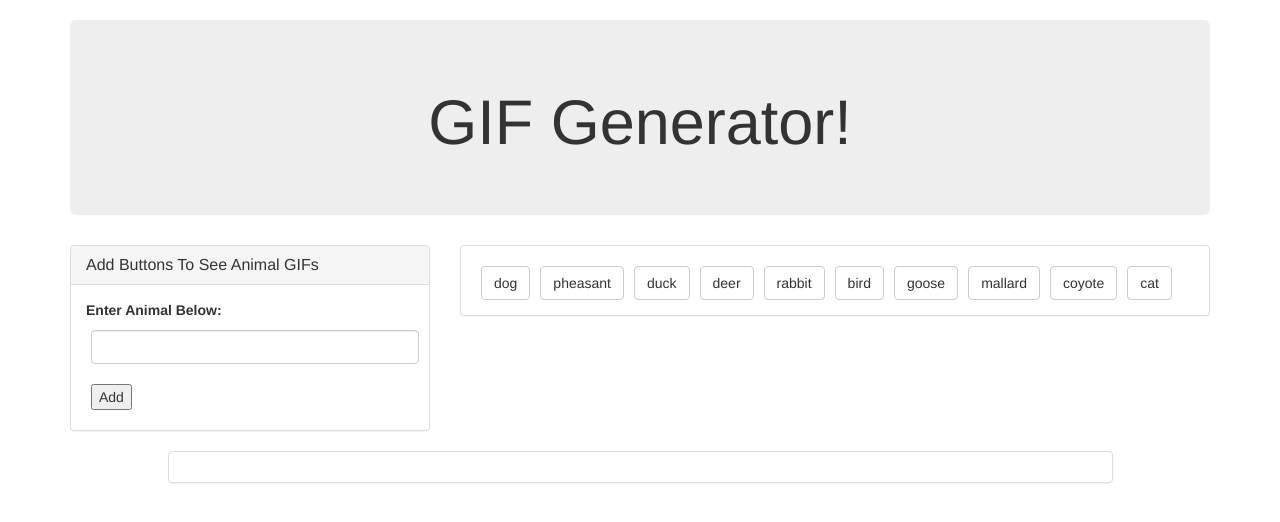
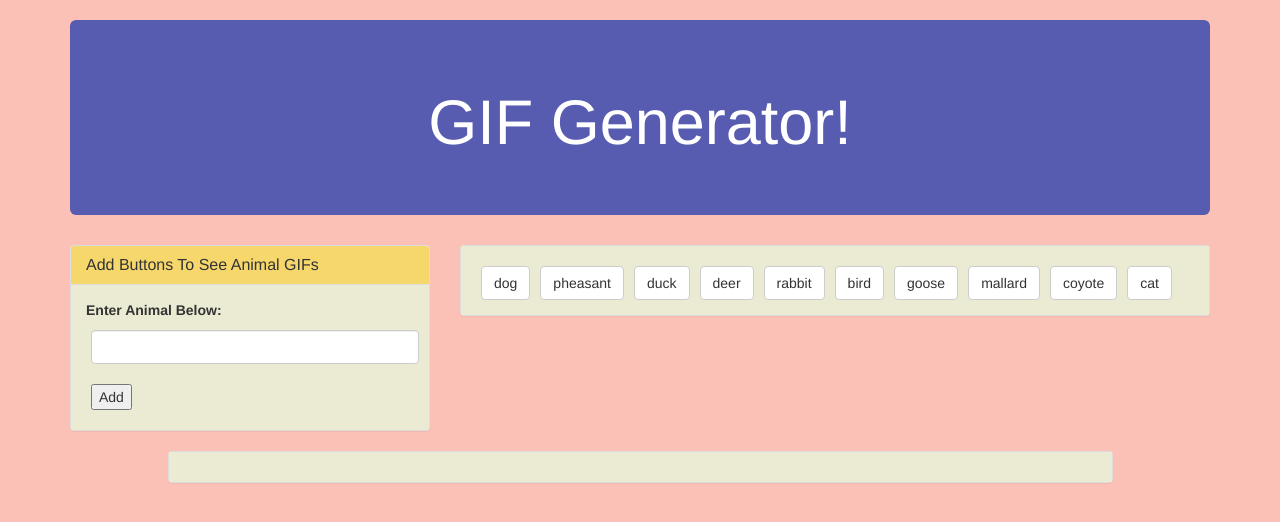
Before and after one commit to Liannaccone/GifTastic, a plain HTML site: page index.html in a window 1280 px wide. Drawn offline with nearby package versions, Linux system fonts and the light colour scheme.

Commit message:
adding background color to body

```diff
--- a/assets/css/style.css
+++ b/assets/css/style.css
@@ -14,3 +14,25 @@ button, input {
 	margin-left: 10px;
 	margin-right: 10px;
 }
+
+.jumbotron {
+	background-color: #575CB0;
+	color: white;
+}
+
+.panel-body {
+	background-color: #EBEBD3;
+}
+
+.panel-heading {
+	background-color: #F5D76C !important;
+}
+
+.btn:hover, #submit-topics:hover {
+	background-color: #F95738;
+	color: white;
+}
+
+body {
+	background-color: #FCC1B6;
+}
```
